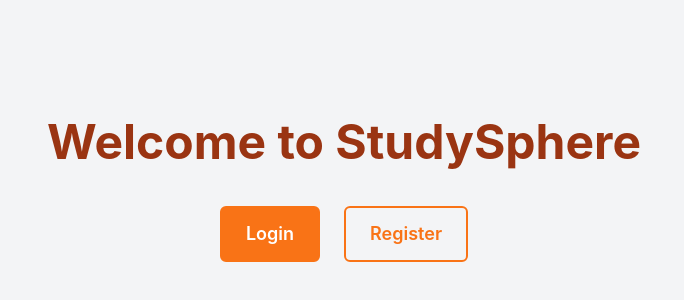
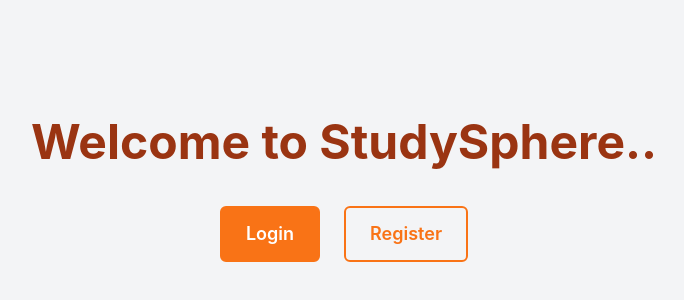
Before and after one commit to RashmiFernando/student_enrollment, a React (Create React App) app in the folder frontend/: page / in a window 1280 px wide. Shown: the part 130-430 px from the top of the page, without its empty margins (296-980 px from the left). Built offline with nearby package versions, Linux system fonts and the light colour scheme.

Commit message:
Learn confilct

```diff
--- a/frontend/src/components/home/homePage.js
+++ b/frontend/src/components/home/homePage.js
@@ -7,7 +7,7 @@ const Home = () => {
   return (
     <div className="flex flex-col items-center justify-center h-[80vh] bg-gray-100 text-center px-6">
       <h1 className="text-4xl md:text-5xl font-bold text-orange-800 mb-10">
-        Welcome to StudySphere
+        Welcome to StudySphere..
       </h1>
 
       <div className="flex gap-6">
```
Also changed, not shown: 1 other file (tests, documents, lock files or other folders).
